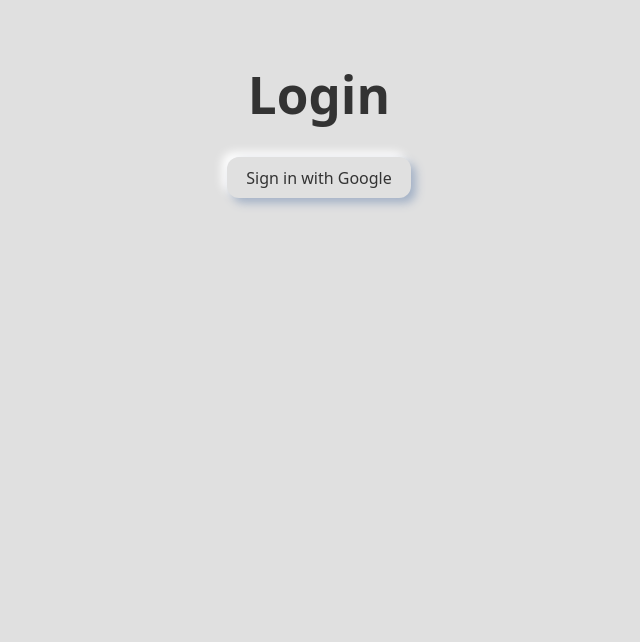
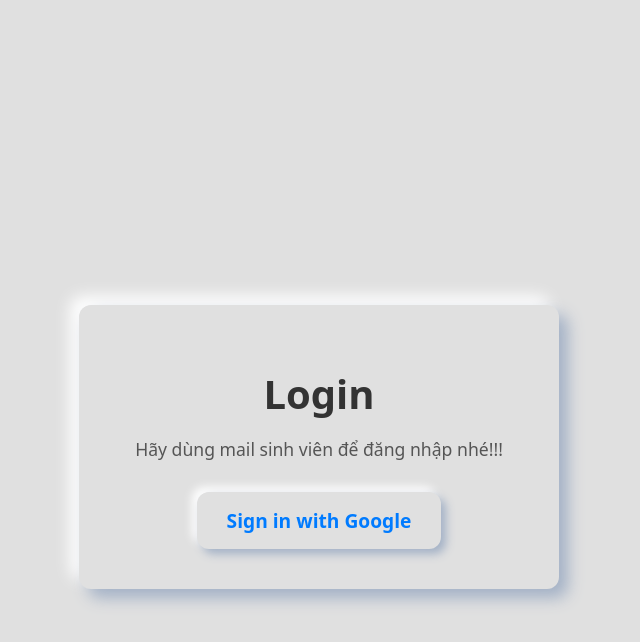
Before and after one commit to aczaao12/DH23VT, a React (Vite) app: page / in a window 1280 px wide. Shown: the top 642 px of the page, without its empty margins (321-961 px from the left). Built offline with nearby package versions, Linux system fonts and the light colour scheme; no server answers.

Commit message:
style: Thêm css cho loginPgae

```diff
--- /dev/null
+++ b/src/pages/LoginPage/LoginView.css
@@ -0,0 +1,48 @@
+/* Import global neumorphism variables */
+/* Assuming :root variables are defined in index.css */
+
+.login-container {
+  display: flex;
+  flex-direction: column;
+  align-items: center;
+  justify-content: center;
+  min-height: 100vh; /* Full viewport height */
+  background-color: var(--neumo-bg); /* Global neumorphic background */
+  padding: var(--neumo-element-padding);
+}
+
+.login-card {
+  background-color: var(--neumo-bg);
+  padding: 40px;
+  border-radius: var(--neumo-border-radius);
+  box-shadow: 9px 9px 16px var(--neumo-dark-shadow),
+              -9px -9px 16px var(--neumo-light-shadow);
+  text-align: center;
+  max-width: 400px;
+  width: 90%;
+}
+
+.login-card h1 {
+  color: #333; /* Consistent text color */
+  margin-bottom: 20px;
+  font-size: 2.5em;
+}
+
+.login-card p {
+  color: #555; /* Slightly lighter text for instructions */
+  margin-bottom: 30px;
+  font-size: 1.1em;
+}
+
+.login-card button {
+  /* Inherits global button styles from index.css */
+  /* Can add specific overrides if needed, but global should be good */
+  padding: 15px 30px;
+  font-size: 1.2em;
+  font-weight: bold;
+  color: #007bff; /* Accent color for the button text */
+}
+
+.login-card button:hover {
+  color: #0056b3; /* Darker accent on hover */
+}
--- a/src/pages/LoginPage/LoginView.jsx
+++ b/src/pages/LoginPage/LoginView.jsx
@@ -1,5 +1,6 @@
 import { GoogleAuthProvider, signInWithRedirect } from "firebase/auth";
 import { auth } from "../../firebase";
+import './LoginView.css'; // Import the new CSS file
 
 const LoginView = () => {
   const handleGoogleLogin = () => {
@@ -8,9 +9,12 @@
   };
 
   return (
-    <div>
-      <h1>Login</h1>
-      <button onClick={handleGoogleLogin}>Sign in with Google</button>
+    <div className="login-container"> {/* Add a container for full page styling */}
+      <div className="login-card"> {/* Add a card for the login form */}
+        <h1>Login</h1>
+        <p>Hãy dùng mail sinh viên để đăng nhập nhé!!!</p> {/* Added text */}
+        <button onClick={handleGoogleLogin}>Sign in with Google</button>
+      </div>
     </div>
   );
 };
```
